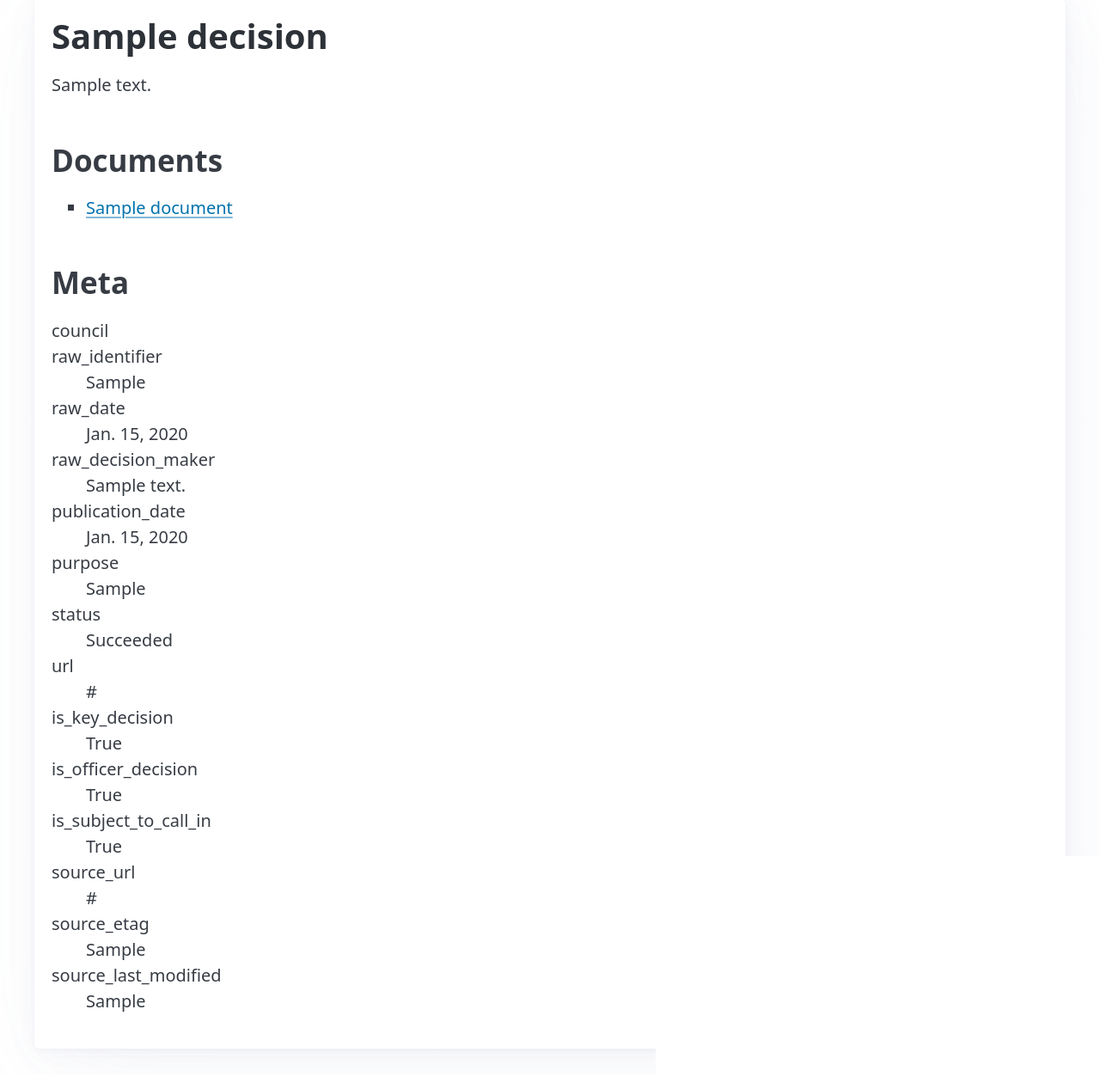
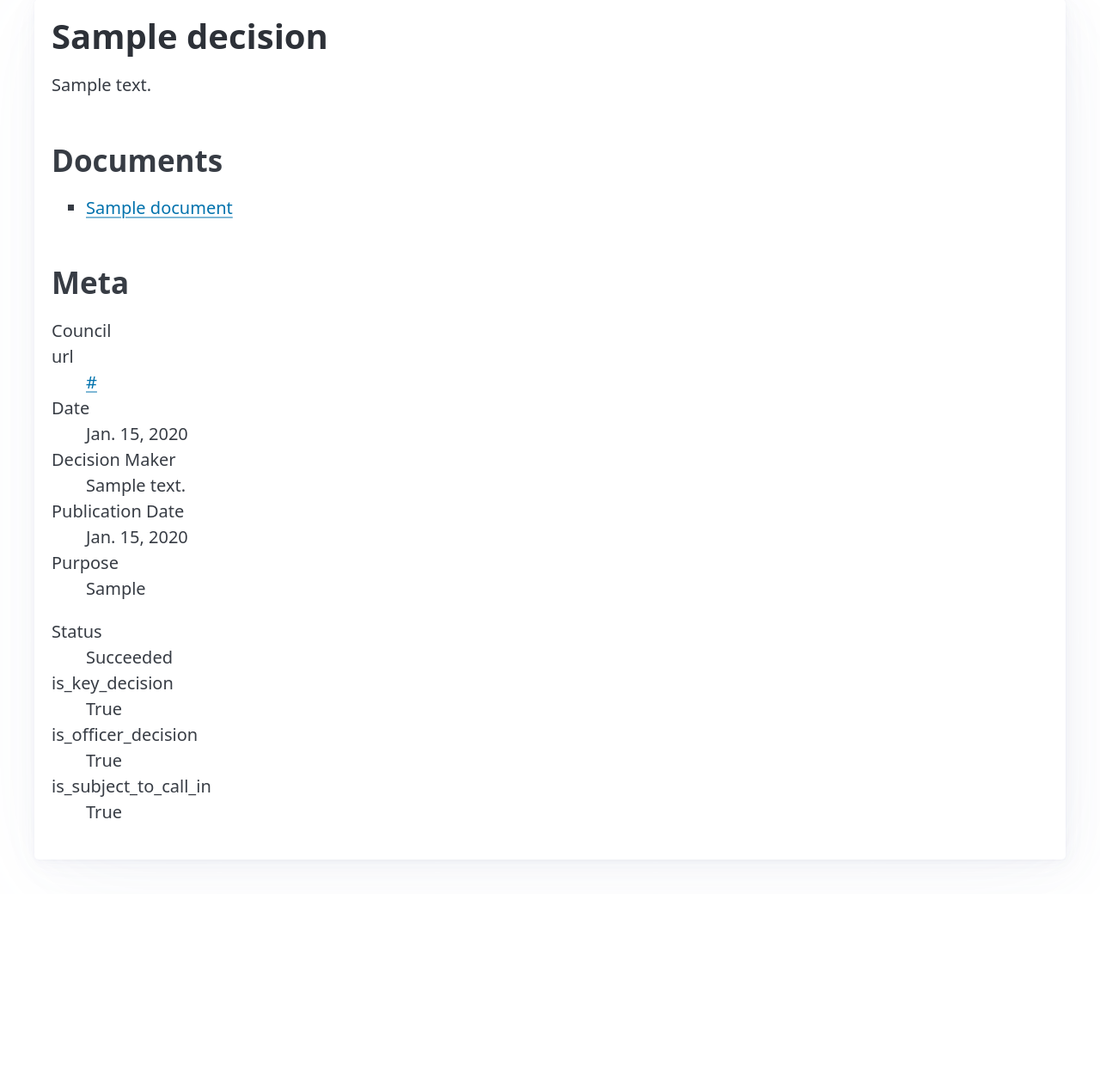
Before and after one commit to DemocracyClub/lgsf-web, a Django app: page /decisions/decision/1 in a window 1280 px wide. Shown: the part 21-1281 px from the top of the page at 86% size. After the commit the page ends 1026 px from the top, so only its background shows below. Run offline with Django 5.2, Linux system fonts and the light colour scheme; data comes from the database, SQL or seed files in the repository; tables that the repository leaves empty hold one stand-in row (values such as "Sample post"); some libraries are stand-ins or nearby versions.

Commit message:
make the templates a bit nicer

```diff
--- a/lgsf_web/apps/core/templates/core/decision_detail.html
+++ b/lgsf_web/apps/core/templates/core/decision_detail.html
@@ -24,34 +24,26 @@
 
             <h2>Meta</h2>
             <dl>
-                <dt>council</dt>
+                <dt>Council</dt>
                 <dd>{{ decision.council }}</dd>
-                <dt>raw_identifier</dt>
-                <dd>{{ decision.raw_identifier }}</dd>
-                <dt>raw_date</dt>
+                <dt>url</dt>
+                <dd><a href="{{ decision.url }}">{{ decision.url }}</a></dd>
+                <dt>Date</dt>
                 <dd>{{ decision.raw_date }}</dd>
-                <dt>raw_decision_maker</dt>
+                <dt>Decision Maker</dt>
                 <dd>{{ decision.raw_decision_maker }}</dd>
-                <dt>publication_date</dt>
+                <dt>Publication Date</dt>
                 <dd>{{ decision.publication_date }}</dd>
-                <dt>purpose</dt>
-                <dd>{{ decision.purpose }}</dd>
-                <dt>status</dt>
+                <dt>Purpose</dt>
+                <dd>{{ decision.purpose|linebreaks }}</dd>
+                <dt>Status</dt>
                 <dd>{{ decision.status }}</dd>
-                <dt>url</dt>
-                <dd>{{ decision.url }}</dd>
                 <dt>is_key_decision</dt>
                 <dd>{{ decision.is_key_decision }}</dd>
                 <dt>is_officer_decision</dt>
                 <dd>{{ decision.is_officer_decision }}</dd>
                 <dt>is_subject_to_call_in</dt>
                 <dd>{{ decision.is_subject_to_call_in }}</dd>
-                <dt>source_url</dt>
-                <dd>{{ decision.source_url }}</dd>
-                <dt>source_etag</dt>
-                <dd>{{ decision.source_etag }}</dd>
-                <dt>source_last_modified</dt>
-                <dd>{{ decision.source_last_modified }}</dd>
             </dl>
         </article>
     </main>
```
Also changed, not shown: lgsf_web/apps/core/templates/core/decision_search.html (+0 -9 lines), lgsf_web/apps/core/templates/core/snippets/inline_decision.html (+13 -4 lines).
